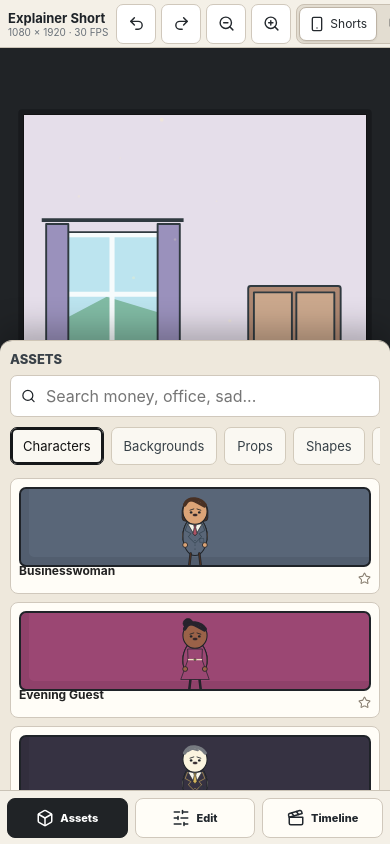
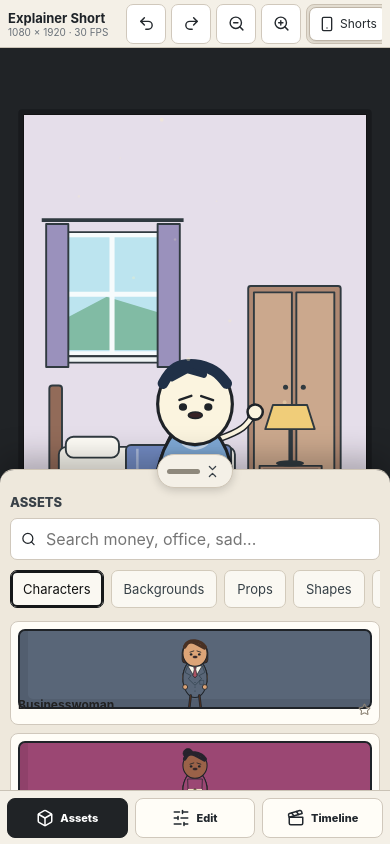
Before and after one commit to 8qVoid/short-editor-animation, a React (Vite) app: page / in a window 390 px wide. Built offline with nearby package versions, Linux system fonts and the light colour scheme.

Commit message:
Improve mobile bottom sheet layout

```diff
--- a/src/App.tsx
+++ b/src/App.tsx
@@ -1,4 +1,5 @@
-import { Box, Clapperboard, SlidersHorizontal } from "lucide-react";
+import { Box, ChevronsDownUp, Clapperboard, SlidersHorizontal } from "lucide-react";
+import type { CSSProperties } from "react";
 import { useEffect, useState } from "react";
 import { AssetBrowser } from "./components/AssetBrowser";
 import { EditorCanvas } from "./components/EditorCanvas";
@@ -12,6 +13,7 @@ export default function App() {
   const { loadProject, autosave, deleteSelected, duplicateSelected, undo, redo } = useEditorStore();
   const [restored, setRestored] = useState(false);
   const [mobilePanel, setMobilePanel] = useState<"assets" | "properties" | "timeline">("assets");
+  const [sheetHeight, setSheetHeight] = useState(38);
 
   useEffect(() => {
     let cancelled = false;
@@ -64,7 +66,7 @@ export default function App() {
   }, [deleteSelected, duplicateSelected, redo, undo]);
 
   return (
-    <div className={`app mobile-panel-${mobilePanel}`}>
+    <div className={`app mobile-panel-${mobilePanel}`} style={{ "--mobile-sheet": sheetHeight } as CSSProperties}>
       <TopBar />
       <div className="workspace">
         <AssetBrowser />
@@ -72,6 +74,28 @@ export default function App() {
         <PropertiesPanel />
       </div>
       <Timeline />
+      <button
+        className="mobile-sheet-handle"
+        aria-label="Resize mobile panel"
+        title="Drag to resize panel"
+        onPointerDown={(event) => {
+          event.preventDefault();
+          event.currentTarget.setPointerCapture(event.pointerId);
+          const move = (moveEvent: PointerEvent) => {
+            const next = Math.round((1 - moveEvent.clientY / window.innerHeight) * 100) - 6;
+            setSheetHeight(Math.max(18, Math.min(68, next)));
+          };
+          const stop = () => {
+            window.removeEventListener("pointermove", move);
+            window.removeEventListener("pointerup", stop);
+          };
+          window.addEventListener("pointermove", move);
+          window.addEventListener("pointerup", stop);
+        }}
+      >
+        <span />
+        <ChevronsDownUp size={15} />
+      </button>
       <nav className="mobile-dock" aria-label="Mobile editor panels">
         <button className={mobilePanel === "assets" ? "active" : ""} onClick={() => setMobilePanel("assets")}><Box size={18} /> Assets</button>
         <button className={mobilePanel === "properties" ? "active" : ""} onClick={() => setMobilePanel("properties")}><SlidersHorizontal size={18} /> Edit</button>
--- a/src/styles.css
+++ b/src/styles.css
@@ -115,6 +115,10 @@ button {
 }
 
 .mobile-dock {
+  display: none;
+}
+
+.mobile-sheet-handle {
   display: none;
 }
 
@@ -458,22 +462,29 @@ button:disabled { cursor: default; opacity: .4; }
   .category-list button { font-size: 11px; padding: 5px 2px; }
 }
 @media (max-width: 600px), (max-height: 480px) {
-  body { overflow: hidden; }
+  html,
+  body {
+    width: 100%;
+    overflow: hidden;
+  }
   .app {
     grid-template-rows: 48px minmax(0, 1fr) 54px;
     position: fixed;
     inset: 0;
+    width: 100vw;
+    max-width: 100vw;
+    overflow: hidden;
   }
   .topbar {
+    display: grid;
+    grid-template-columns: minmax(88px, 112px) minmax(0, 1fr);
     padding: 0 8px;
-    gap: 8px;
-    overflow-x: auto;
-    -webkit-overflow-scrolling: touch;
+    gap: 6px;
+    overflow: hidden;
   }
   .topbar > div {
-    min-width: 96px;
-    max-width: 130px;
-    flex: 0 0 auto;
+    min-width: 0;
+    max-width: none;
   }
   .topbar strong {
     font-size: 13px;
@@ -487,6 +498,16 @@ button:disabled { cursor: default; opacity: .4; }
   }
   .topbar nav {
     gap: 5px;
+    min-width: 0;
+    overflow-x: auto;
+    overscroll-behavior-x: contain;
+    scrollbar-width: none;
+    -webkit-overflow-scrolling: touch;
+  }
+  .topbar nav::-webkit-scrollbar,
+  .timeline-actions::-webkit-scrollbar,
+  .category-list::-webkit-scrollbar {
+    display: none;
   }
   .topbar button,
   .file-button,
@@ -523,6 +544,7 @@ button:disabled { cursor: default; opacity: .4; }
     grid-template-columns: 1fr;
     min-height: 0;
     overflow: hidden;
+    width: 100vw;
   }
   .canvas-wrap {
     grid-column: 1;
@@ -538,14 +560,16 @@ button:disabled { cursor: default; opacity: .4; }
     bottom: 54px;
     z-index: 20;
     display: none;
-    max-height: min(58dvh, 430px);
-    min-height: 225px;
-    padding: 10px;
+    height: calc(var(--mobile-sheet, 38) * 1dvh);
+    max-height: 68dvh;
+    min-height: 18dvh;
+    padding: 24px 10px 10px;
     border: 0;
     border-top: 1px solid #cfc6b7;
-    border-radius: 12px 12px 0 0;
+    border-radius: 14px 14px 0 0;
     box-shadow: 0 -12px 30px rgba(0,0,0,.25);
     overflow: auto;
+    overscroll-behavior: contain;
     -webkit-overflow-scrolling: touch;
   }
   .mobile-panel-assets .left-panel,
@@ -573,6 +597,7 @@ button:disabled { cursor: default; opacity: .4; }
     gap: 7px;
     margin: 10px 0;
     overflow-x: auto;
+    overscroll-behavior-x: contain;
     padding-bottom: 3px;
   }
   .category-list button {
@@ -586,8 +611,9 @@ button:disabled { cursor: default; opacity: .4; }
     gap: 8px;
   }
   .asset-card {
-    min-height: 116px;
-    grid-template-rows: 70px auto;
+    min-height: 104px;
+    grid-template-rows: 62px auto;
+    padding: 7px;
   }
   .fields {
     grid-template-columns: 1fr 1fr;
@@ -622,6 +648,7 @@ button:disabled { cursor: default; opacity: .4; }
   .timeline-actions {
     gap: 6px;
     margin-bottom: 7px;
+    scrollbar-width: none;
   }
   .timecode {
     min-width: 126px;
@@ -629,6 +656,9 @@ button:disabled { cursor: default; opacity: .4; }
   }
   .timeline-scroll {
     height: 104px;
+    max-width: 100%;
+    overflow: auto;
+    overscroll-behavior: contain;
   }
   .timeline:has(.audio-timeline-clip) .timeline-scroll {
     height: 130px;
@@ -639,6 +669,31 @@ button:disabled { cursor: default; opacity: .4; }
   .key-track {
     min-width: 260px;
   }
+  .mobile-sheet-handle {
+    position: fixed;
+    left: 50%;
+    bottom: calc(54px + (var(--mobile-sheet, 38) * 1dvh) - 19px);
+    z-index: 32;
+    width: 76px;
+    height: 34px;
+    transform: translateX(-50%);
+    display: grid;
+    grid-template-columns: 1fr 18px;
+    align-items: center;
+    gap: 5px;
+    padding: 0 9px;
+    color: #394148;
+    background: #f4f0e7;
+    border: 1px solid #cfc6b7;
+    border-radius: 999px;
+    box-shadow: 0 2px 10px rgba(0,0,0,.18);
+    touch-action: none;
+  }
+  .mobile-sheet-handle span {
+    height: 5px;
+    border-radius: 999px;
+    background: #8e887c;
+  }
   .mobile-dock {
     display: grid;
     grid-template-columns: repeat(3, 1fr);
@@ -647,6 +702,7 @@ button:disabled { cursor: default; opacity: .4; }
     background: #f4f0e7;
     border-top: 1px solid #cac3b6;
     z-index: 30;
+    width: 100vw;
   }
   .mobile-dock button {
     min-width: 0;
@@ -678,7 +734,7 @@ button:disabled { cursor: default; opacity: .4; }
   .left-panel,
   .right-panel,
   .timeline {
-    max-height: min(62dvh, 450px);
+    max-height: 70dvh;
   }
   .mobile-dock button {
     font-size: 11px;
```
